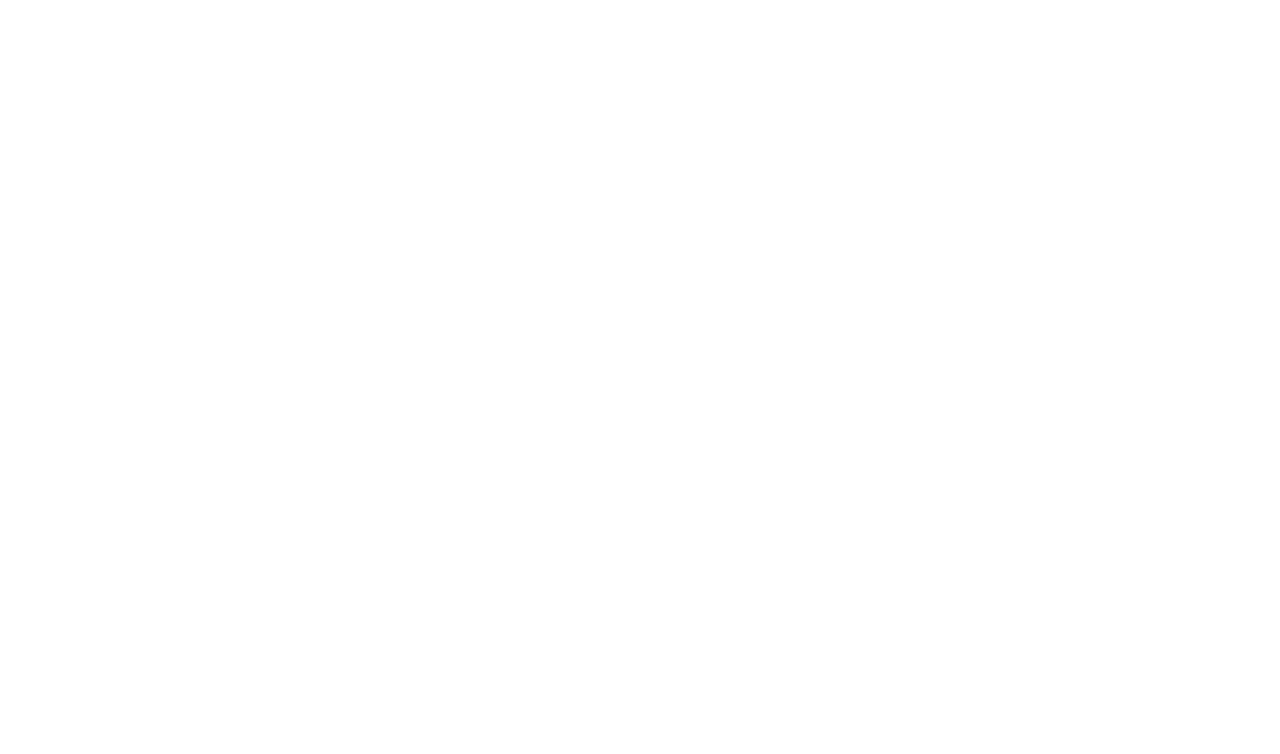
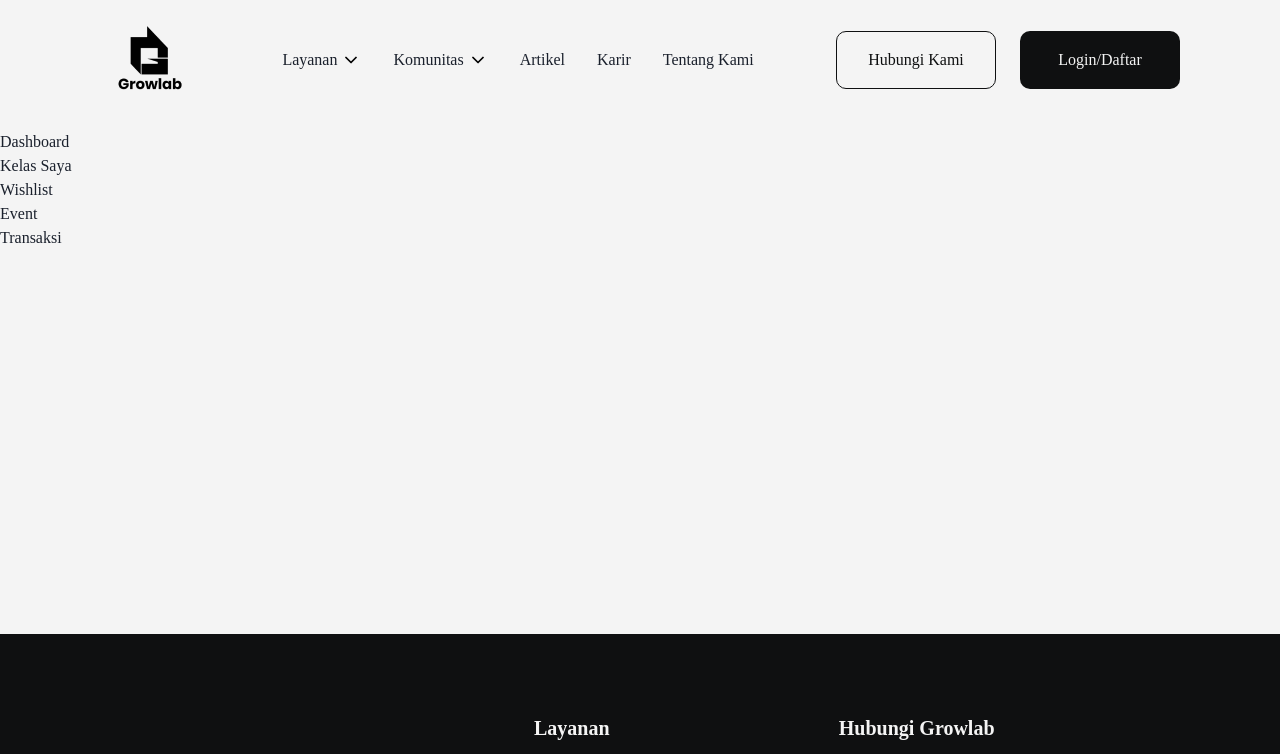
Before and after one commit to akgeninov/PROJECT, a React (Create React App) app in the folder client/: page /profile in a window 1280 px wide. Before the commit this address had no page. Shown: the top 754 px of the page. Built offline with nearby package versions, Linux system fonts and the light colour scheme.

Commit message:
dashboard profile

```diff
--- a/client/src/components/career-lowongan/search-section/SearchSection.jsx
+++ b/client/src/components/career-lowongan/search-section/SearchSection.jsx
@@ -63,7 +63,7 @@
     <img src={images.shapes} alt="Right" className="lg:h-[400px] lg:w-[599px] ml-[610px] lg:mr-[250px] mt-[-325px]" style={{ borderRadius: '10px'}} />
     </div>
     </div>
-    );
+  );
 }
 
 export default SearchSection;
--- /dev/null
+++ b/client/src/components/profile/dashboard/dashboardProfile.jsx
@@ -0,0 +1,19 @@
+import React from "react";
+
+function DashboardProfile () {
+return (
+        <div className=" flex flex-col justify-start lg:mt-[10px] lg:mb-[60px] px-[10px] lg:px-0 w-full lg:w-[100%] h-full lg:h-[444px] gap-[52px]">
+        <div className="flex felx-col justify-start">
+        <ul>
+          <li>Dashboard</li>
+          <li>Kelas Saya</li>
+          <li>Wishlist</li>
+          <li>Event</li>
+          <li>Transaksi</li>
+        </ul>
+      </div>
+    </div>
+  );
+}
+
+export default DashboardProfile;
--- /dev/null
+++ b/client/src/pages/profile/Profile.jsx
@@ -0,0 +1,12 @@
+import React from "react";
+import DashboardProfile from "../../components/profile/dashboard/dashboardProfile";
+
+function Profile() {
+    return (
+        <div className=" flex flex-col justify-center items-center shrink-0">
+          <DashboardProfile />
+        </div>
+        );
+}
+
+export default Profile;
--- a/client/src/route/routes.js
+++ b/client/src/route/routes.js
@@ -9,6 +9,7 @@
 import Career from "../pages/career/Career";
 import CareerLowongan from "../pages/career-lowongan/CareerLowongan";
 import OneCareerLowongan from "../pages/career-lowongan/one-career-lowongan/OneCareerLowongan";
+import Profile from "../pages/profile/Profile";
 
 const routes = [
   <Route
@@ -86,6 +87,15 @@
       </Protection>
     }
   />,
+  <Route
+    key="profile"
+    path="/profile"
+    element={
+      <Protection publicSide={true}>
+        <Profile />
+      </Protection>
+    }
+  />,
 ];
 
 export default routes;
```
